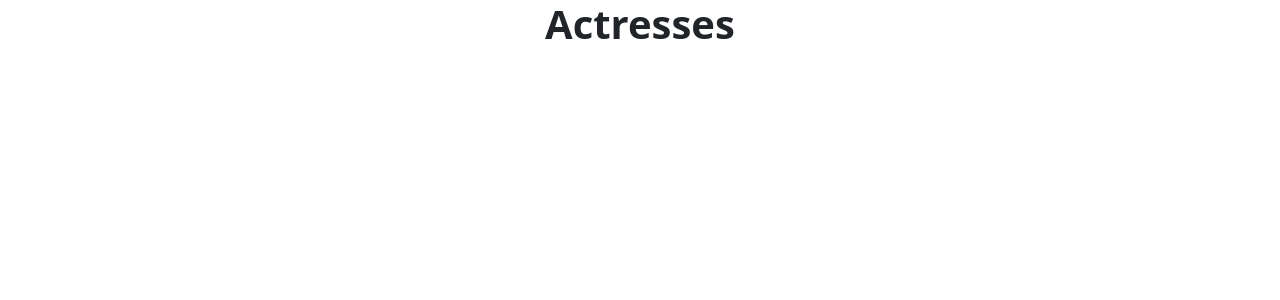
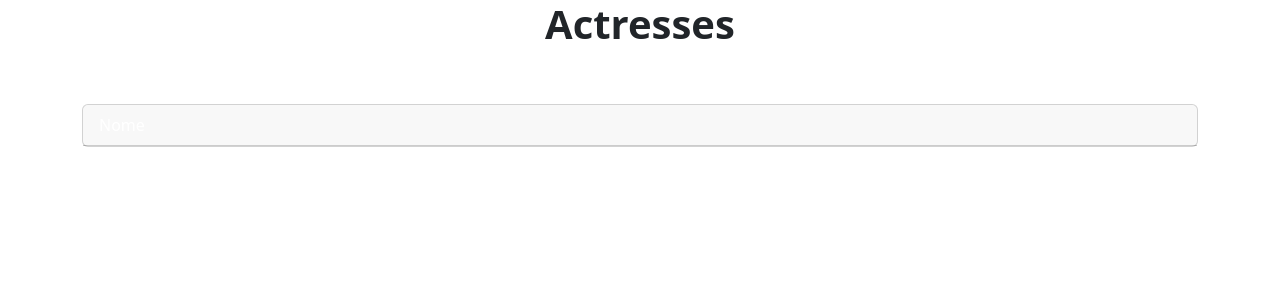
Before and after one commit to GennaroBuonomo/react-api, a React (Vite) app: page / in a window 1280 px wide. Shown: the top 300 px of the page. Built offline with nearby package versions, Linux system fonts and the light colour scheme.

Commit message:
Creazione della prima card statica

```diff
--- a/src/App.jsx
+++ b/src/App.jsx
@@ -7,6 +7,11 @@ function App() {
         <div className="col-12 mb-5">
           <h1 className="d-block mx-auto text-center"><strong>Actresses</strong></h1>
         </div>
+        <div className="col-12">
+          <div className="card text-white">
+            <div className="card-header">Nome</div>
+          </div>
+        </div>
       </div>
     </div>
     </>
```
